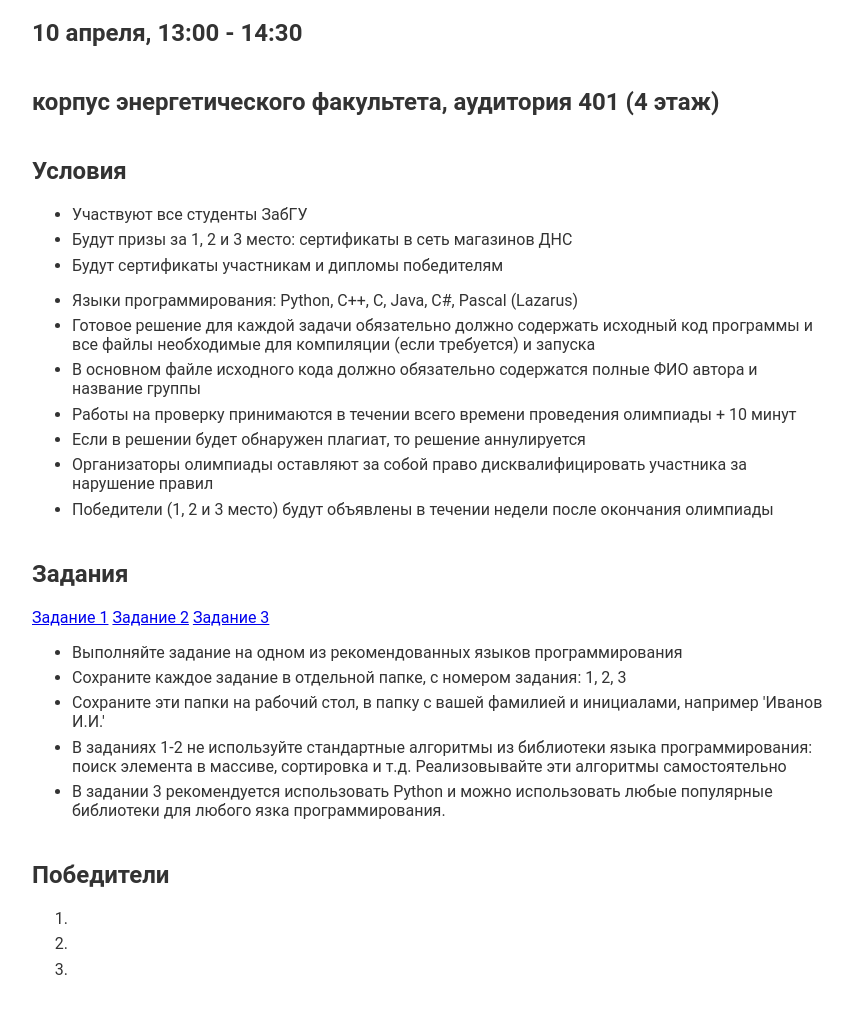
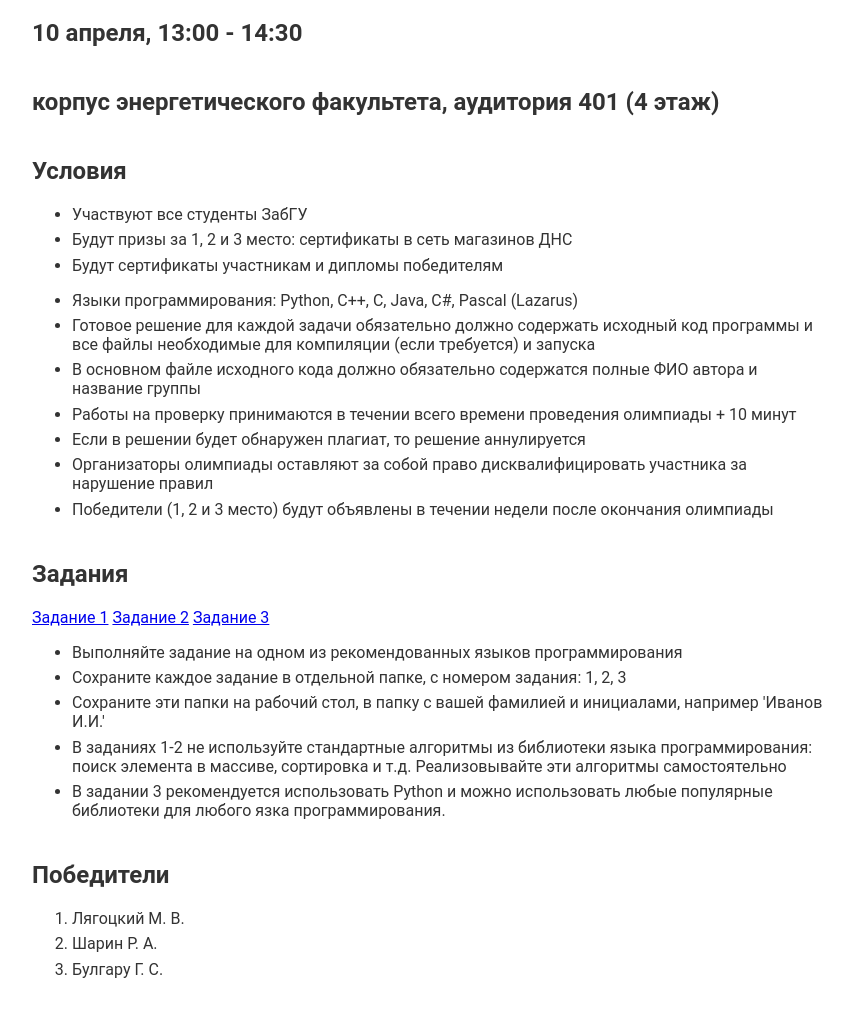
Before and after one commit to ivtipm/progr-contest-2021, a plain HTML site: page index.html in a window 1280 px wide. Shown: the part 81-1098 px from the top of the page, without its empty margins (208-1061 px from the left). Drawn offline with Linux system fonts and the light colour scheme.

Commit message:
Update index.html

```diff
--- a/index.html
+++ b/index.html
@@ -82,9 +82,9 @@
     <h2>Победители</h2>
 
     <ol>
-        <li></li>
-        <li></li>
-        <li></li>
+        <li>Лягоцкий М. В.</li>
+        <li>Шарин Р. А. </li>
+        <li>Булгару Г. С.</li>
 
     </ol>
 
```
